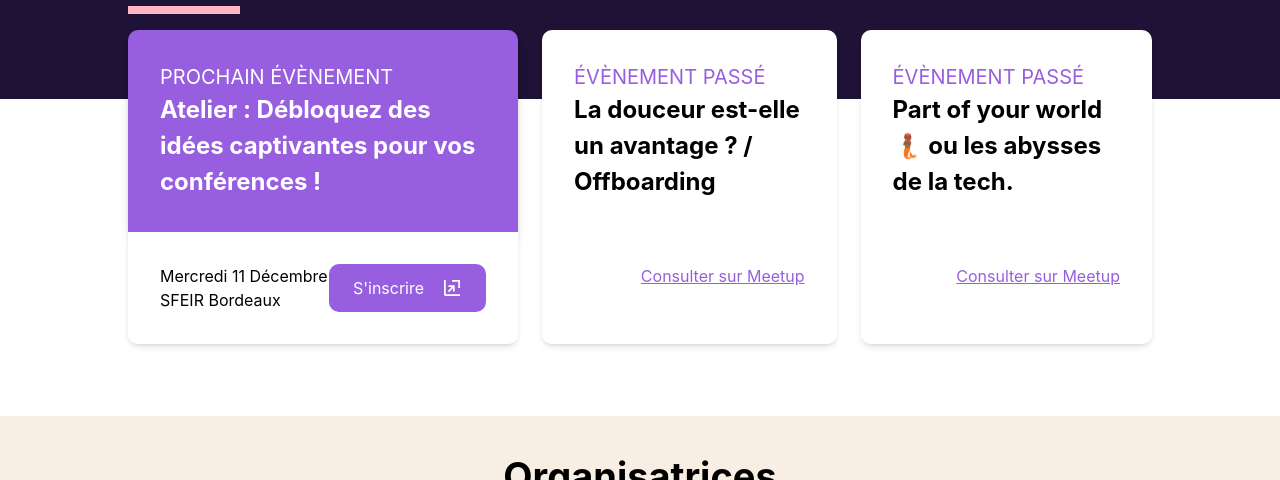
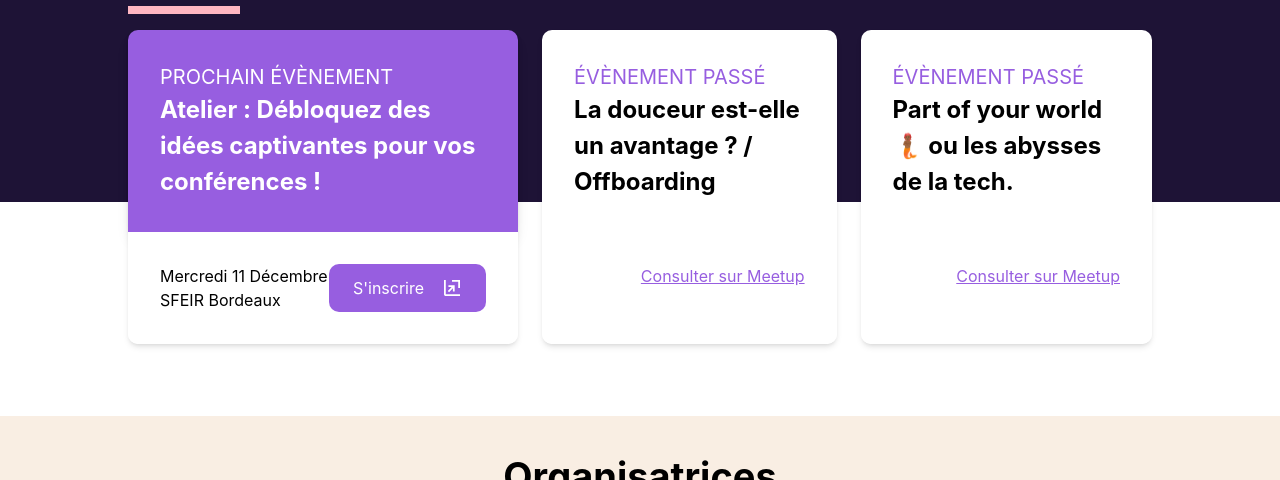
Before and after one commit to abenoit/women-in-tech-bordeaux, an Astro site: page / in a window 1280 px wide. Shown: the part 620-1100 px from the top of the page. Built offline with nearby package versions, Linux system fonts and the light colour scheme; Astro itself is replaced by a stand-in of ours.

Commit message:
chore: change favicon and add assets

```diff
--- a/src/components/blocks/events/Events.astro
+++ b/src/components/blocks/events/Events.astro
@@ -5,7 +5,7 @@ import Layout from "../../../layouts/Layout.astro";
 ---
 
 <Layout>
-  <div class="absolute inset-0 w-full -z-10 bg-mainPurple h-[40%] -mt-1"></div>
+  <div class="absolute inset-0 w-full -z-10 bg-mainPurple h-[60%] -mt-1"></div>
   <Title label="Nos évènement" />
   <div class="flex flex-col md:flex-row gap-4">
     <EventCard
```
Also changed, not shown: public/favicon.svg, src/assets/astro.svg (deleted), src/assets/photos/amelie.png (added), src/assets/photos/betomorrow.png (added), src/assets/photos/coralie.png (added), src/assets/photos/deezer.png (added), src/assets/photos/ecv.png (added), src/assets/photos/noemie.png (added), src/assets/photos/sfeir.png (added), src/assets/photos/wagon.png (added), src/assets/photos/wanteeed.png (added).
